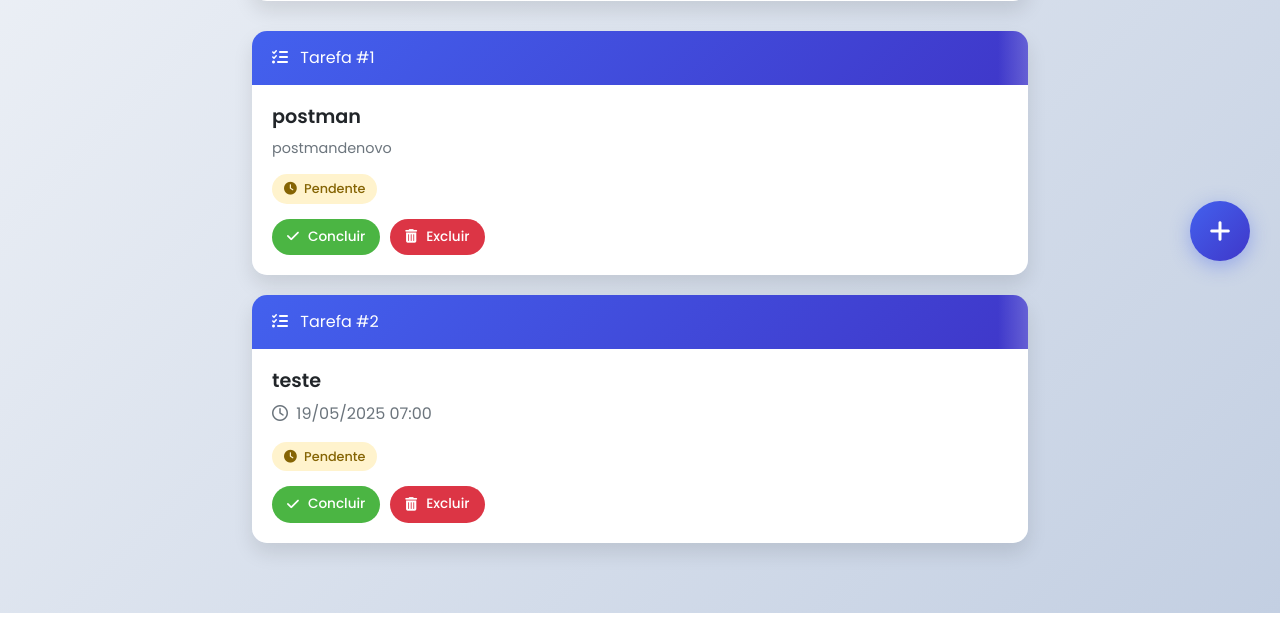
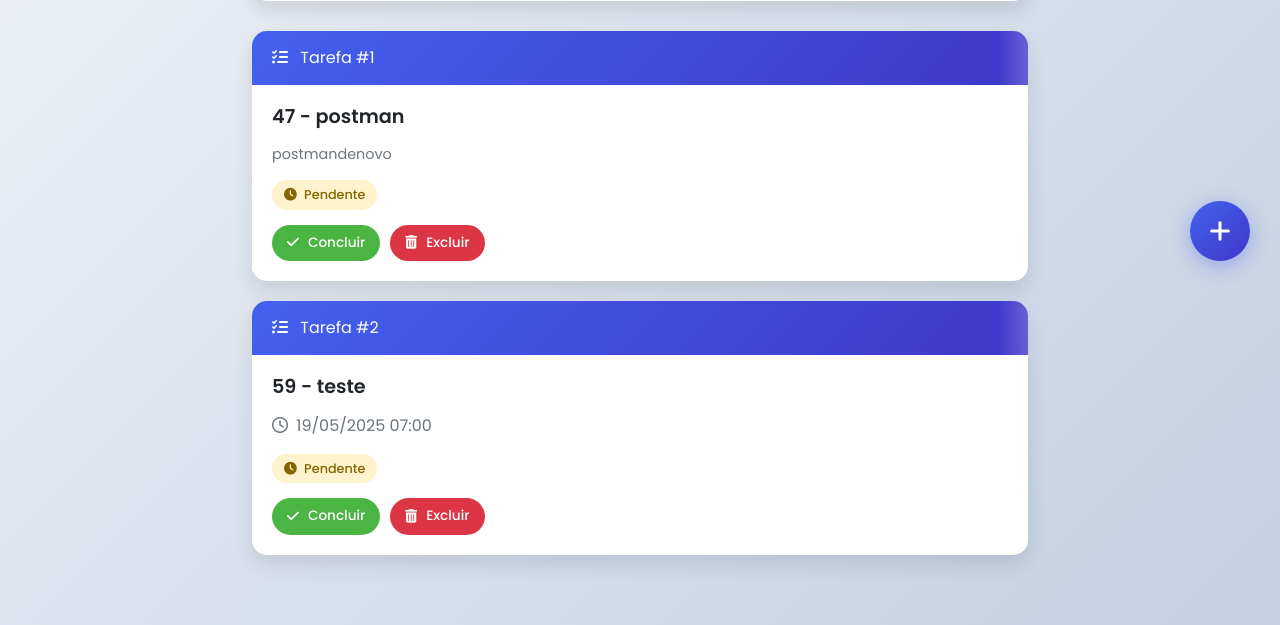
Before and after one commit to samukabw/Testedesoftware, a Django app: page / in a window 1280 px wide. Shown: the part 509-1134 px from the top of the page. Run offline with Django 4.2, Linux system fonts and the light colour scheme; data comes from the database, SQL or seed files in the repository; both versions use the stored data as it was after the commit.

Commit message:
id da tarefa

```diff
--- a/projetodjango/app/templates/app/index.html
+++ b/projetodjango/app/templates/app/index.html
@@ -72,7 +72,7 @@
   <small class="task-date">{{ tarefa.data_criacao|date:"d/m/Y" }}</small>
 </div>
 <div class="task-body">
-  <h5 class="task-title">{{ tarefa.titulo }}</h5>
+  <h5 class="task-title"><p>{{ tarefa.id }} - {{ tarefa.titulo }}</h5>
   {% if tarefa.descricao %}
     <p class="task-description">{{ tarefa.descricao }}</p>
   {% endif %}
--- a/projetodjango/app/views.py
+++ b/projetodjango/app/views.py
@@ -1,7 +1,9 @@
 from django.shortcuts import render, redirect, get_object_or_404
 from .models import Tarefa
 from django.utils.dateparse import parse_datetime
+from django.views.decorators.csrf import csrf_exempt
 
+@csrf_exempt
 def index(request):
     if request.method == "POST":
         titulo = request.POST.get("titulo", "").strip()
@@ -15,12 +17,14 @@ def index(request):
     tarefas = Tarefa.objects.all().order_by("feita")
     return render(request, "app/index.html", {"tarefas": tarefas})
 
+@csrf_exempt
 def marcar_feita(request, tarefa_id):
     tarefa = get_object_or_404(Tarefa, pk=tarefa_id)
     tarefa.feita = not tarefa.feita
     tarefa.save()
     return redirect("index")
 
+@csrf_exempt
 def excluir_tarefa(request, tarefa_id):
     tarefa = get_object_or_404(Tarefa, pk=tarefa_id)
     tarefa.delete()
```
Also changed, not shown: projetodjango/db.sqlite3.
